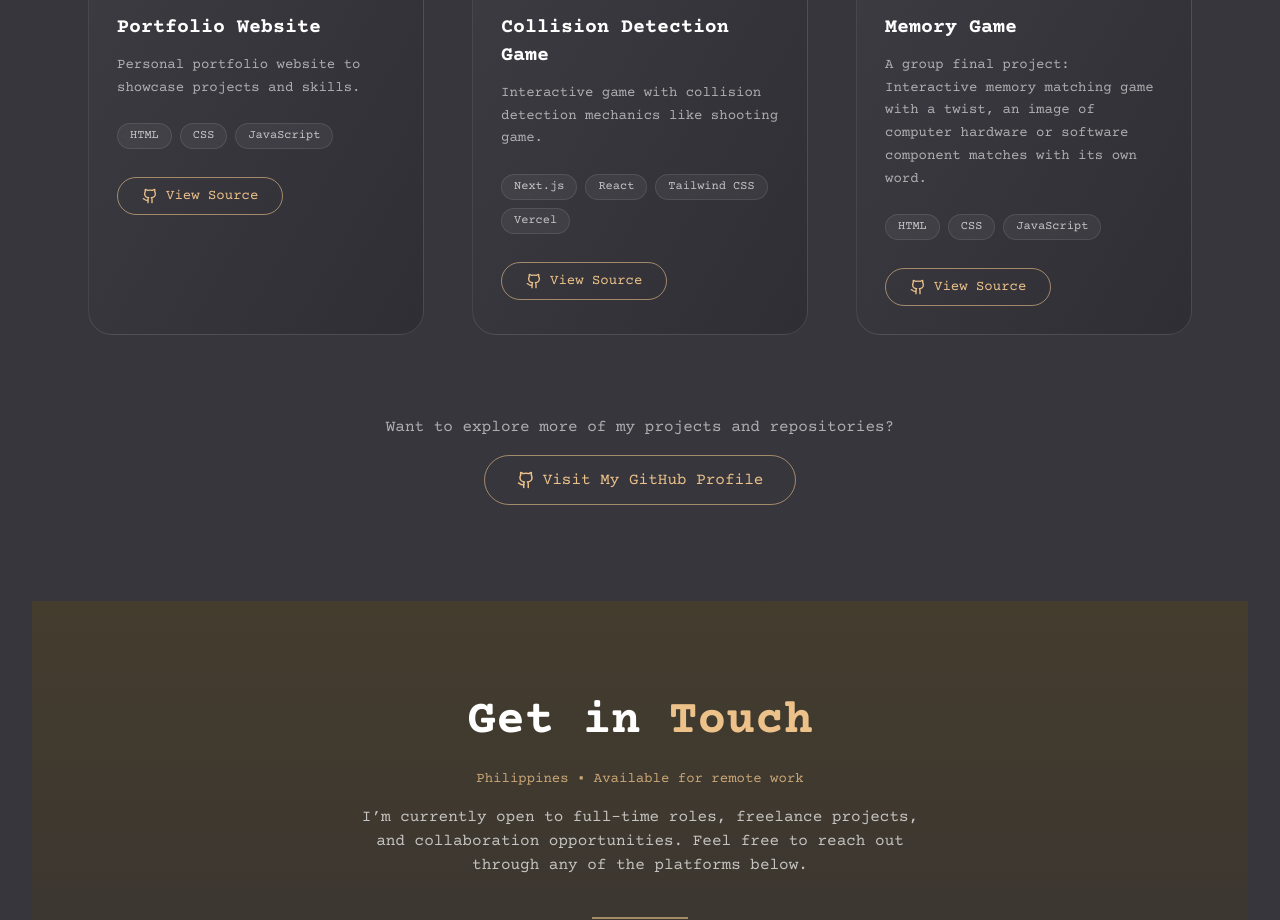
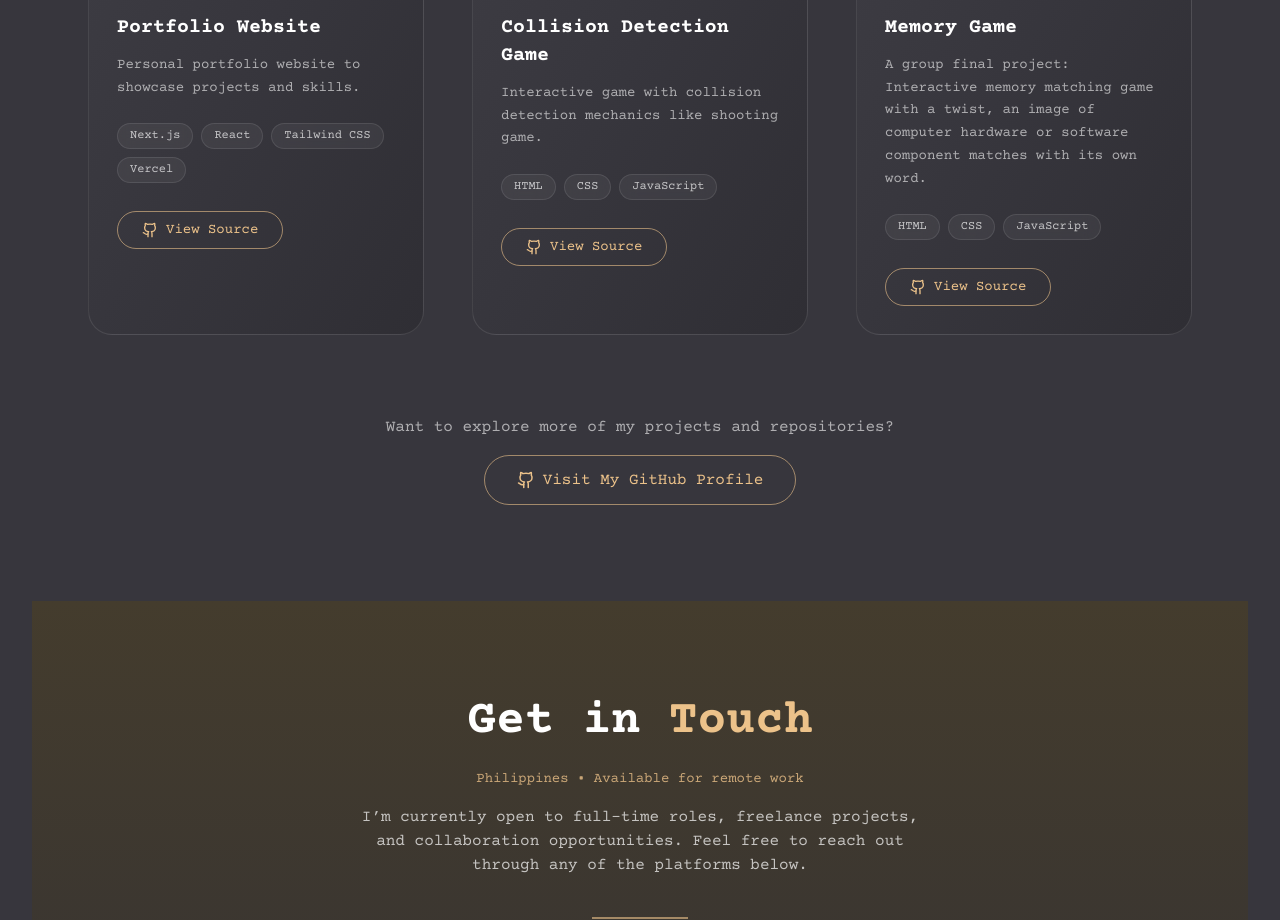
Before and after one commit to JubiloDenise02/portfolio-website-build, a Next.js app: page / in a window 1280 px wide. Shown: the part 4880-5800 px from the top of the page. Built offline with nearby package versions, Linux system fonts and the light colour scheme.

Commit message:
fixes some bugs

```diff
--- a/src/app/components/Projects.tsx
+++ b/src/app/components/Projects.tsx
@@ -39,14 +39,14 @@ const Projects = () => {
     {
       title: "Portfolio Website",
       desc: "Personal portfolio website to showcase projects and skills.",
-      tech: ["HTML", "CSS", "JavaScript"],
+      tech: ["Next.js", "React", "Tailwind CSS", "Vercel"],
       image: "/images/profile.gif",
-      github: "https://github.com/JubiloDenise02/Portfolio-Website",
+      github: "https://github.com/JubiloDenise02/portfolio-website-build",
     },
     {
       title: "Collision Detection Game",
       desc: "Interactive game with collision detection mechanics like shooting game.",
-      tech: ["Next.js", "React", "Tailwind CSS", "Vercel"],
+      tech: ["HTML", "CSS", "JavaScript"],
       image: "/images/collisiongame.gif",
       github: "https://github.com/JubiloDenise02/portfolio-website-build",
     },
```
